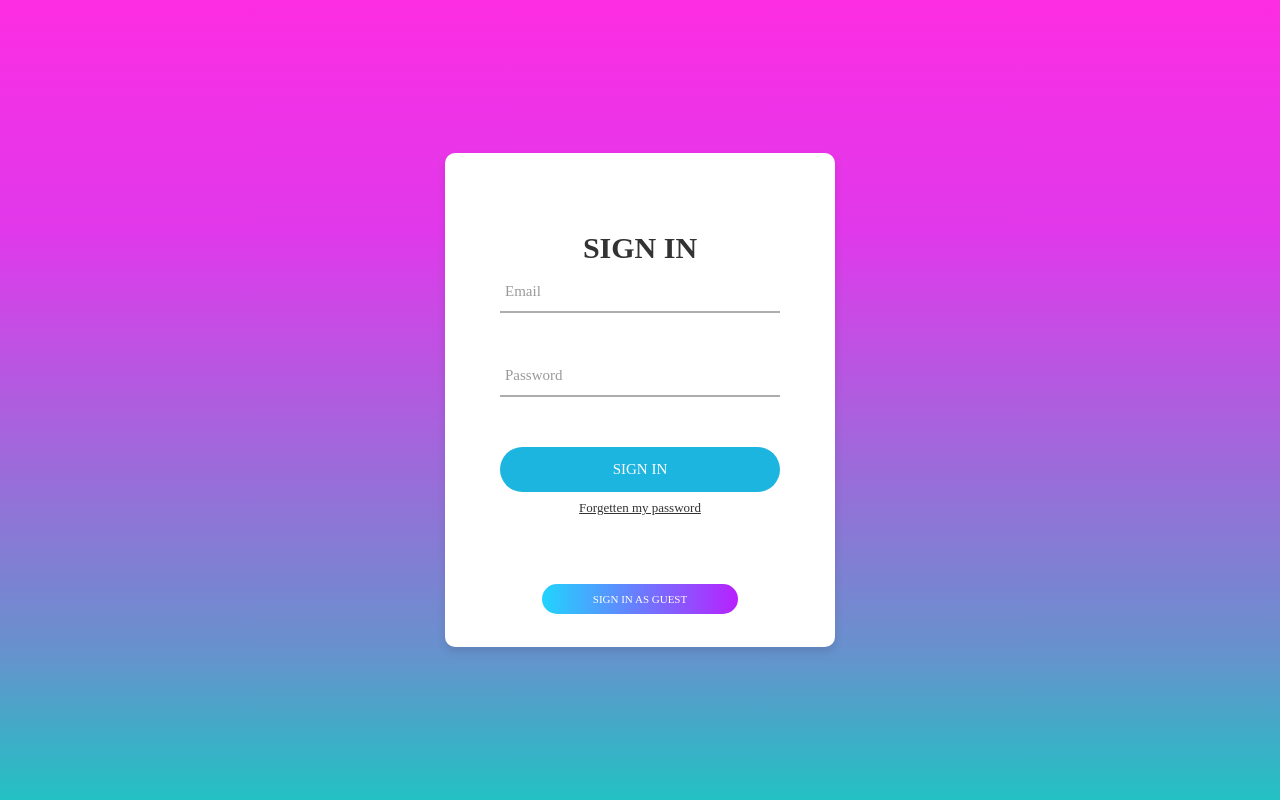
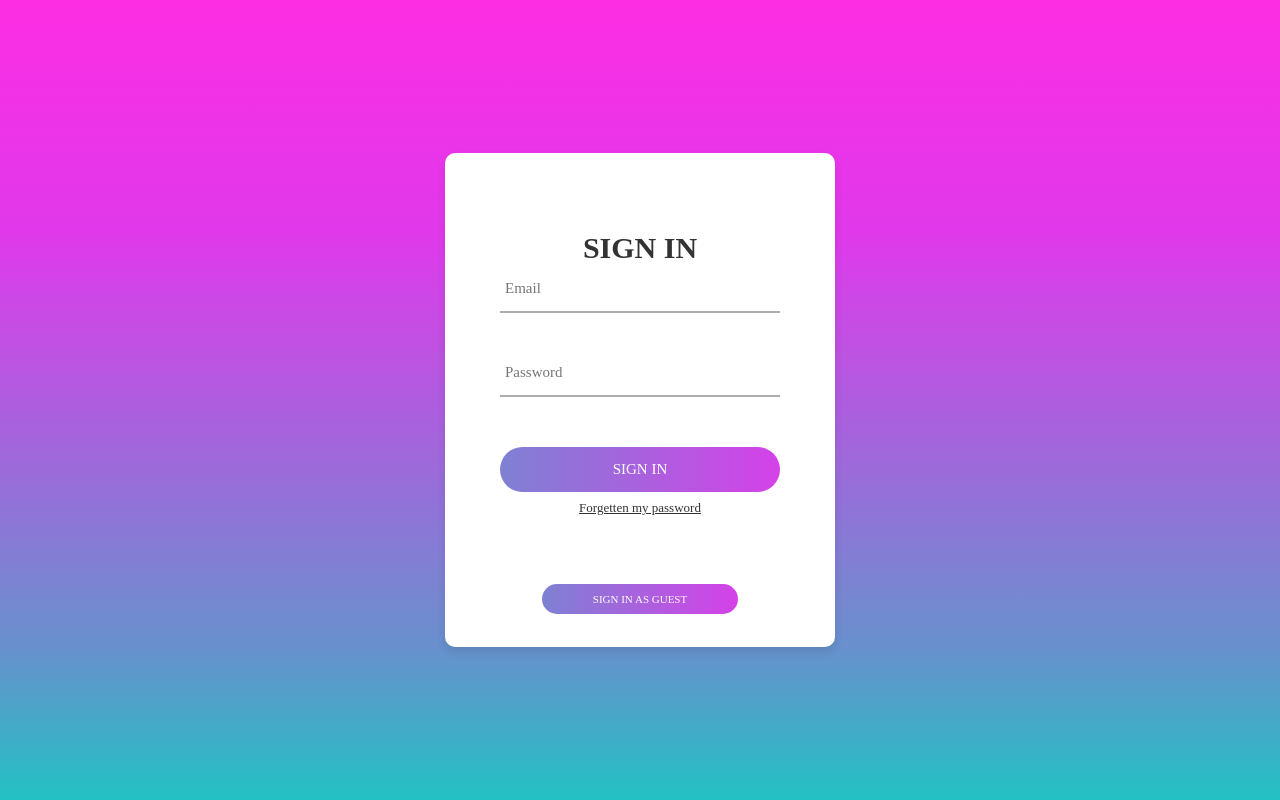
Before and after one commit to DangMLe/Enterprise-Web, a React (Create React App) app in the folder app/Views/: page / in a window 1280 px wide. Built offline with nearby package versions, Linux system fonts and the light colour scheme.

Commit message:
edit file Login

```diff
--- a/app/Views/public/index.html
+++ b/app/Views/public/index.html
@@ -8,8 +8,9 @@
   <meta name="theme-color" content="#000000" />
   <meta name="description" content="Web site created using create-react-app" />
   <link rel="apple-touch-icon" href="%PUBLIC_URL%/logo192.png" />
+  <link rel="manifest" href="%PUBLIC_URL%/manifest.json" />
   <link rel="stylesheet" href="%PUBLIC_URL%/css/bootstrap.min.css">
-  <title>React App</title>
+  <title>Web Blog</title>
 </head>
 
 <body>
--- a/app/Views/src/components/Login.js
+++ b/app/Views/src/components/Login.js
@@ -15,15 +15,15 @@ class Login extends Component {
                 <i className="zmdi zmdi-font" />
               </span>
               <div className="wrap-input100 validate-input" data-validate="Valid email is: a@b.c">
-                <input className="input100" type="text" name="email" />
-                <span className="focus-input100" data-placeholder="Email" />
+                <input className="input100" type="text" name="email" placeholder="Email" />
+                <span className="focus-input100"/>
               </div>
               <div className="wrap-input100 validate-input" data-validate="Enter password">
                 <span className="btn-show-pass">
                   <i className="zmdi zmdi-eye" />
                 </span>
-                <input className="input100" type="password" name="pass" />
-                <span className="focus-input100" data-placeholder="Password" />
+                <input className="input100" type="password" name="pass" placeholder="Password"/>
+                <span className="focus-input100"/>
               </div>
               <div className="container-login100-form-btn">
                 <div className="wrap-login100-form-btn">
@@ -46,7 +46,8 @@ class Login extends Component {
                     </button>
                   </div>
                 </div>
-              </div></form>
+              </div>
+            </form>
           </div>
         </div>
       </div>
--- a/app/Views/src/components/scss/pages/Login.scss
+++ b/app/Views/src/components/scss/pages/Login.scss
@@ -26,11 +26,8 @@ a {
 	}
 	&:hover {
 		text-decoration: none;
-		color: #6a7dfe;
-		color: -webkit-linear-gradient(left, #21d4fd, #b721ff);
-		color: -o-linear-gradient(left, #21d4fd, #b721ff);
-		color: -moz-linear-gradient(left, #21d4fd, #b721ff);
-		color: linear-gradient(left, #21d4fd, #b721ff);
+		color: rgb(34,193,195);
+      color: linear-gradient(0deg, rgba(34,193,195,1) 0%, rgba(104,145,205,1) 19%, rgba(224,57,235,1) 71%, rgba(253,45,227,1) 100%);
 	}
 }
 input {
@@ -172,11 +169,8 @@ iframe {
     -moz-transition: all 0.4s;
     transition: all 0.4s;
 
-    background: #6a7dfe;
-    background: -webkit-linear-gradient(left, #21d4fd, #b721ff);
-    background: -o-linear-gradient(left, #21d4fd, #b721ff);
-    background: -moz-linear-gradient(left, #21d4fd, #b721ff);
-    background: linear-gradient(left, #21d4fd, #b721ff);
+    background: rgb(34,193,195);
+      background: linear-gradient(90deg, rgba(34,193,195,1) 0%, rgba(104,145,205,1) 19%, rgba(224,57,235,1) 71%, rgba(253,45,227,1) 100%);
   }
 
   .focus-input100::after {
@@ -216,43 +210,43 @@ iframe {
   }
 
 /*---------------------------------------------*/
-.btn-show-pass {
-    font-size: 15px;
-    color: #999999;
+// .btn-show-pass {
+//     font-size: 15px;
+//     color: #999999;
 
-    display: -webkit-box;
-    display: -webkit-flex;
-    display: -moz-box;
-    display: -ms-flexbox;
-    display: flex;
-    align-items: center;
-    position: absolute;
-    height: 100%;
-    top: 0;
-    right: 0;
-    padding-right: 5px;
-    cursor: pointer;
-    -webkit-transition: all 0.4s;
-    -o-transition: all 0.4s;
-    -moz-transition: all 0.4s;
-    transition: all 0.4s;
-  }
+//     display: -webkit-box;
+//     display: -webkit-flex;
+//     display: -moz-box;
+//     display: -ms-flexbox;
+//     display: flex;
+//     align-items: center;
+//     position: absolute;
+//     height: 100%;
+//     top: 0;
+//     right: 0;
+//     padding-right: 5px;
+//     cursor: pointer;
+//     -webkit-transition: all 0.4s;
+//     -o-transition: all 0.4s;
+//     -moz-transition: all 0.4s;
+//     transition: all 0.4s;
+//   }
 
-  .btn-show-pass:hover {
-    color: #6a7dfe;
-    color: -webkit-linear-gradient(left, #21d4fd, #b721ff);
-    color: -o-linear-gradient(left, #21d4fd, #b721ff);
-    color: -moz-linear-gradient(left, #21d4fd, #b721ff);
-    color: linear-gradient(left, #21d4fd, #b721ff);
-  }
+//   .btn-show-pass:hover {
+//     color: #6a7dfe;
+//     color: -webkit-linear-gradient(left, #21d4fd, #b721ff);
+//     color: -o-linear-gradient(left, #21d4fd, #b721ff);
+//     color: -moz-linear-gradient(left, #21d4fd, #b721ff);
+//     color: linear-gradient(left, #21d4fd, #b721ff);
+//   }
 
-  .btn-show-pass.active {
-    color: #6a7dfe;
-    color: -webkit-linear-gradient(left, #21d4fd, #b721ff);
-    color: -o-linear-gradient(left, #21d4fd, #b721ff);
-    color: -moz-linear-gradient(left, #21d4fd, #b721ff);
-    color: linear-gradient(left, #21d4fd, #b721ff);
-  }
+//   .btn-show-pass.active {
+//     color: #6a7dfe;
+//     color: -webkit-linear-gradient(left, #21d4fd, #b721ff);
+//     color: -o-linear-gradient(left, #21d4fd, #b721ff);
+//     color: -moz-linear-gradient(left, #21d4fd, #b721ff);
+//     color: linear-gradient(left, #21d4fd, #b721ff);
+//   }
 
 /*------------------------------------------------------------------
 //[ Button ]*/
@@ -282,11 +276,8 @@ iframe {
     z-index: -1;
     width: 300%;
     height: 100%;
-    background: #1CB5E0;
-    background: linear-gradient(right, #21d4fd, #b721ff, #21d4fd, #b721ff);
-    background: -o-linear-gradient(right, #21d4fd, #b721ff, #21d4fd, #b721ff);
-    background: -moz-linear-gradient(right, #21d4fd, #b721ff, #21d4fd, #b721ff);
-    background: linear-gradient(right, #21d4fd, #b721ff, #21d4fd, #b721ff);
+    background: rgb(34,193,195);
+      background: linear-gradient(90deg, rgba(34,193,195,1) 15%, rgba(104,145,205,1) 25%, rgba(224,57,235,1) 71%, rgba(253,45,227,1) 100%);
     top: 0;
     left: -100%;
 
@@ -347,11 +338,8 @@ iframe {
     z-index: -1;
     width: 300%;
     height: 100%;
-    background: #1CB5E0;
-    background: -webkit-linear-gradient(right, #21d4fd, #b721ff, #21d4fd, #b721ff);
-    background: -o-linear-gradient(right, #21d4fd, #b721ff, #21d4fd, #b721ff);
-    background: -moz-linear-gradient(right, #21d4fd, #b721ff, #21d4fd, #b721ff);
-    background: linear-gradient(right, #21d4fd, #b721ff, #21d4fd, #b721ff);
+    background: rgb(34,193,195);
+      background: linear-gradient(90deg, rgba(34,193,195,1) 15%, rgba(104,145,205,1) 25%, rgba(224,57,235,1) 71%, rgba(253,45,227,1) 100%);
     top: 0;
     left: -100%;
 
```
Also changed, not shown: app/Views/public/logo192.png (added), app/Views/public/manifest.json (added), 1 other file (tests, documents, lock files or other folders).
